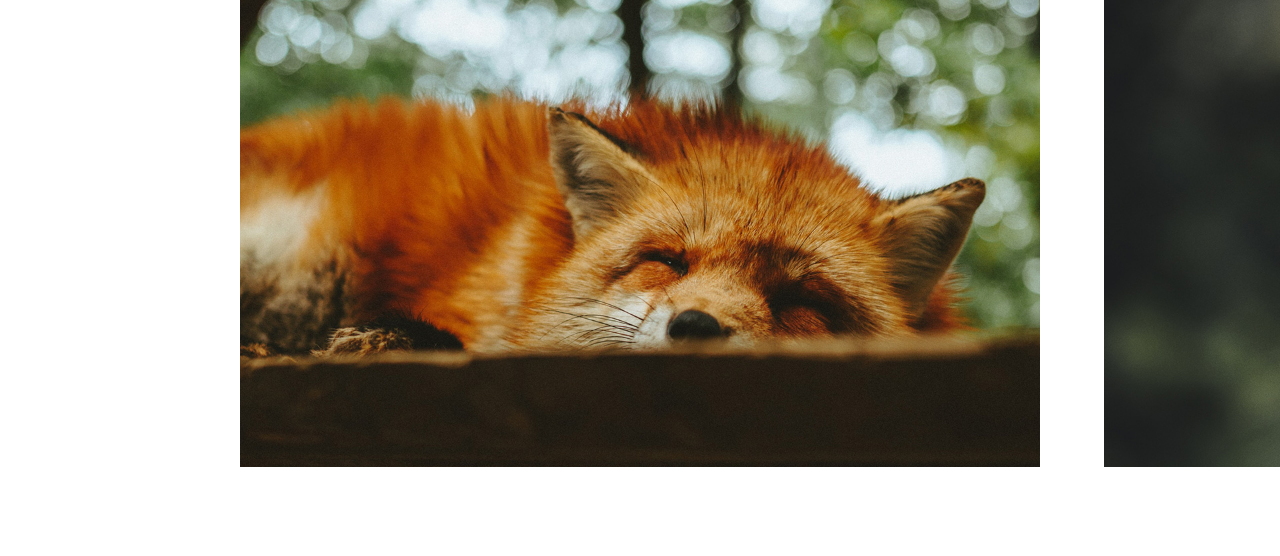
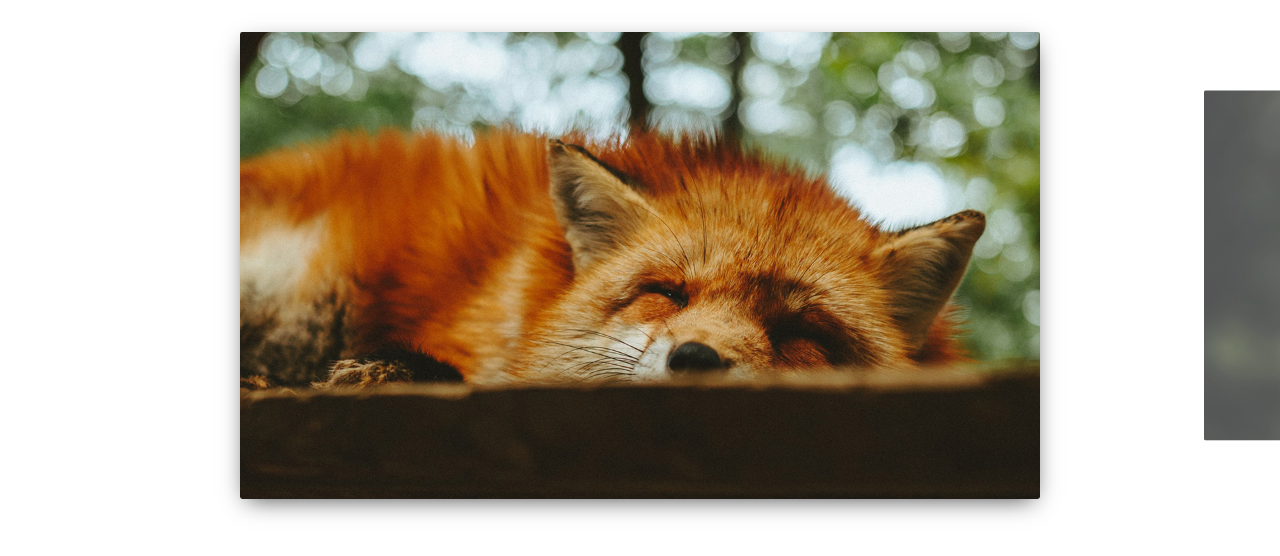
Before and after one commit to rmanenti/origamid.slide, a plain HTML site: page index.html in a window 1280 px wide. Drawn offline with Linux system fonts and the light colour scheme.

Commit message:
Adjustments

```diff
--- a/css/style.css
+++ b/css/style.css
@@ -17,8 +17,14 @@ img {
     overflow: hidden;
 }
 
+[data-ui-component="slide"]:hover {
+    will-change: transform;
+}
+
 [data-ui-component="slide"] [data-ui-component="slide-list"] {
     display: flex;
+
+    padding: 2rem;
 }
 
 [data-ui-component="slide"] [data-ui-component="slide-list"] [data-ui-component="slide-item"] {
@@ -28,5 +34,20 @@ img {
     width: 80vw;
     max-width: 800px;
 
+    border-radius: .15rem;
+    overflow: hidden;
+
+    opacity: .75;
+    transform: scale( .75 );
+    transition: .5s;
+
     margin: 0 2rem;
 }
+
+[data-ui-component="slide"] [data-ui-component="slide-list"] [data-ui-component="slide-item"].is-active {
+
+    box-shadow: 0px 7px 23px -7px rgba(0,0,0,0.75);
+    opacity: 1;
+    transform: scale( 1 );
+
+}
--- a/js/modules/slide.js
+++ b/js/modules/slide.js
@@ -1,5 +1,5 @@
 import configuration from './configuration.js';
-
+import Events        from  './events.js';
 export default class Slide {
 
     constructor( wrapper, list ) {
@@ -33,16 +33,6 @@ export default class Slide {
 
         this.bindings();
 
-        this.items = [ ...this.list.children ].map( ( item ) => {
-
-            const position = -( item.offsetLeft - ( ( this.wrapper.offsetWidth - item.offsetWidth ) / 2 ) );
-
-            return {
-                item,
-                position
-            }
-        } );
-
         if ( this.wrapper !== undefined ) {
 
             this.events.start.forEach( ( event ) => {
@@ -53,15 +43,32 @@ export default class Slide {
                 this.wrapper.addEventListener( event, this.stop );
             } );
 
+            window.addEventListener( 'resize', this.resize );
+
+            this.store();
             this.center();
         }
     }
 
+    store() {
+
+        this.items = [ ...this.list.children ].map( ( item ) => {
+
+            const position = -( item.offsetLeft - ( ( this.wrapper.offsetWidth - item.offsetWidth ) / 2 ) );
+
+            return {
+                item,
+                position
+            }
+        } );
+    }
+
     bindings() {
 
-        this.start = this.start.bind( this );
-        this.move = this.move.bind( this );
-        this.stop = this.stop.bind( this );
+        this.start  = this.start.bind( this );
+        this.move   = this.move.bind( this );
+        this.stop   = this.stop.bind( this );
+        this.resize = Events.debounce( this.resize.bind( this ), 200 );
     }
 
     start( event ) {
@@ -131,6 +138,10 @@ export default class Slide {
 
         this.animate( true );
 
+        if ( this.current ) {
+            this.current.item.classList.remove( configuration.getClass( 'active' ) );
+        }
+
         const position = this.data.position.movement;
 
         if ( position < 100 && ( this.data.indexes.previous !== undefined ) ) {
@@ -142,6 +153,8 @@ export default class Slide {
         else {
             this.slide( this.data.indexes.current );
         }
+
+        this.current.item.classList.add( configuration.getClass( 'active' ) );
     }
 
     update( position ) {
@@ -163,4 +176,13 @@ export default class Slide {
     animate( a ) {
         this.list.style.transition = ( a ? 'transform .2s' : '' );
     }
+
+    resize() {
+        console.log('aaa');
+        setTimeout( () => {
+
+            this.store();
+            this.slide( this.data.indexes.current );
+        }, 550 );
+    }
 }
```
